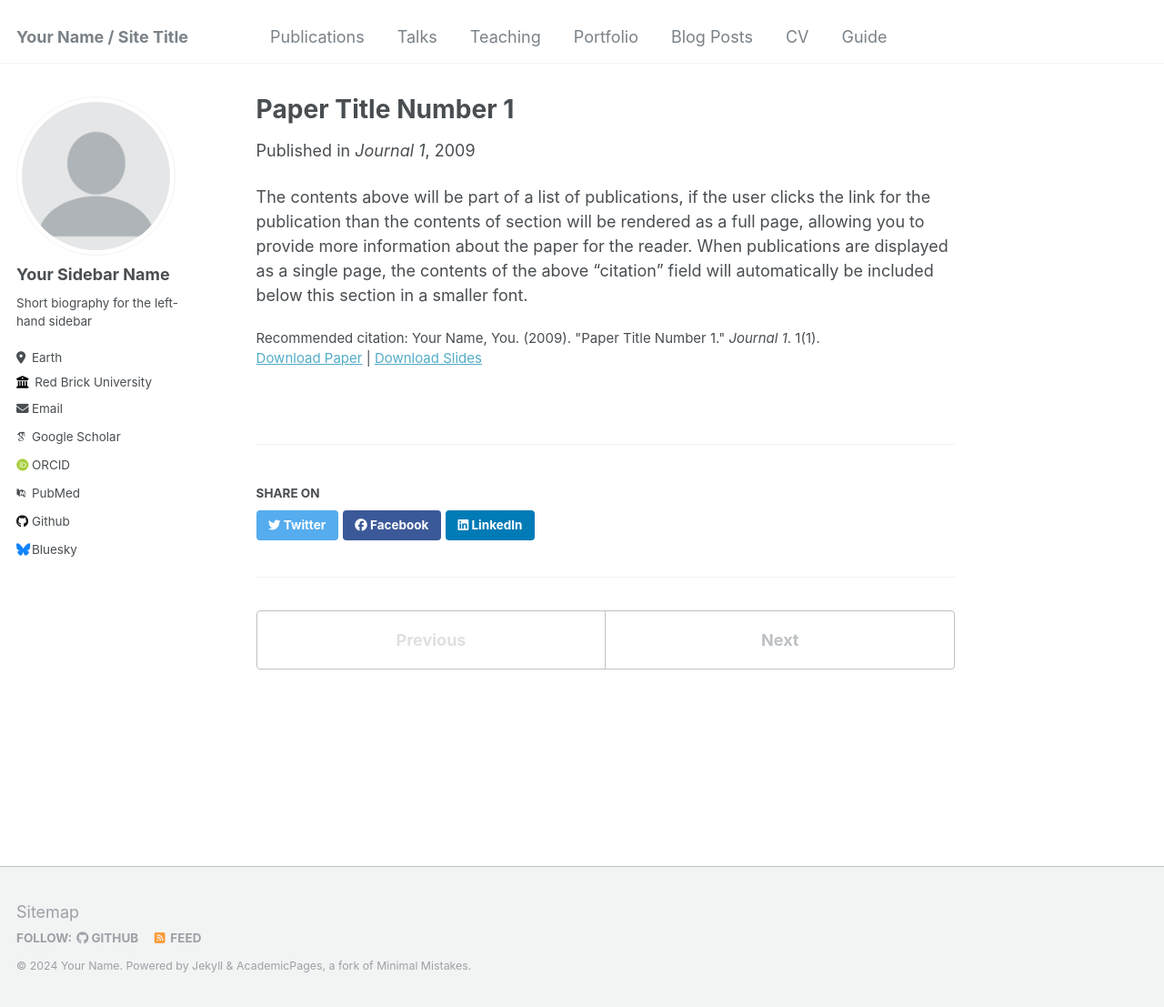
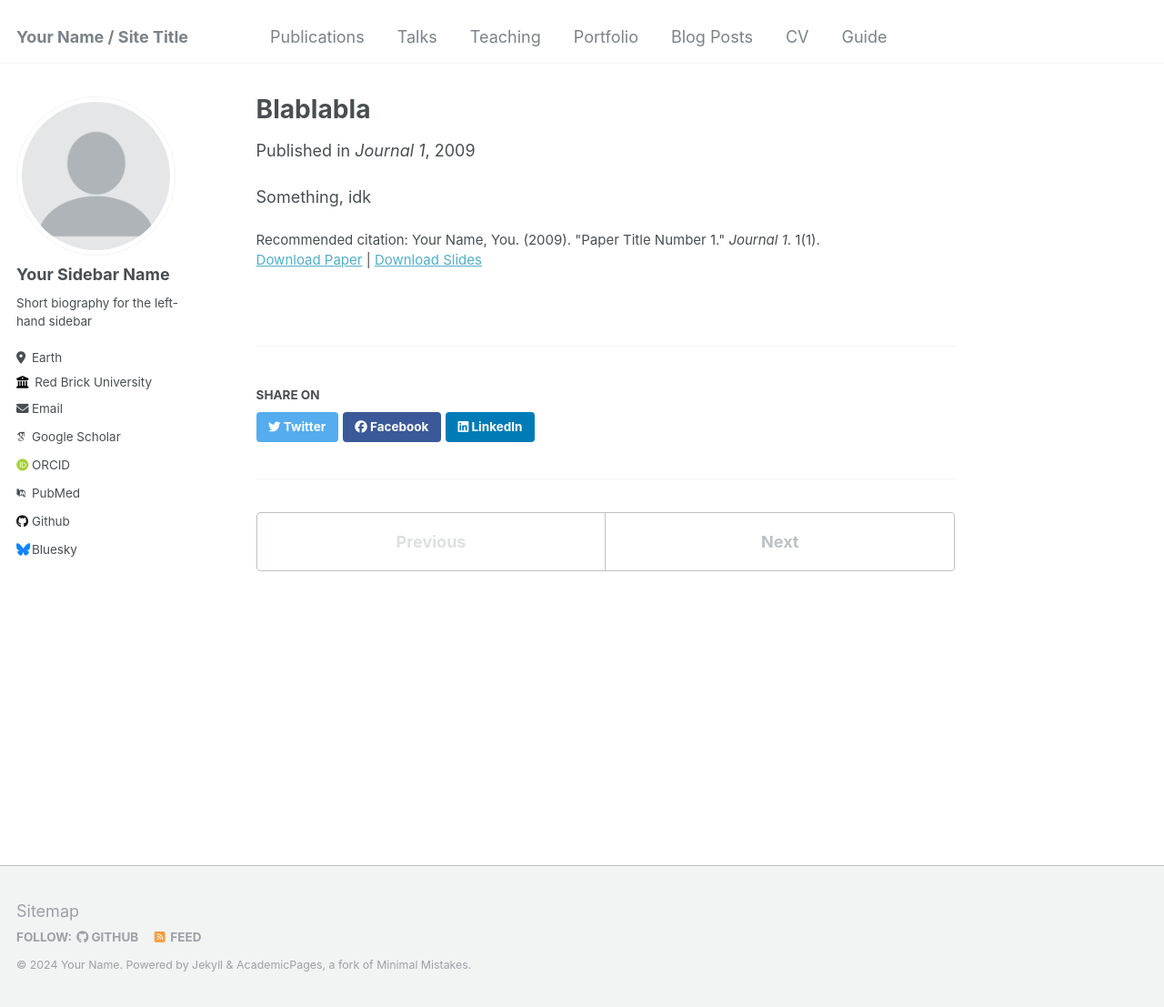
Before and after one commit to AlexMartinezMendez/amm, a Jekyll site: the page built from _publications/2009-10-01-paper-title-number-1.md, in a window 1280 px wide and 1107 px high. Shown: the whole window at 91% size. Built offline with Jekyll 4.4.1, drawn with Linux system fonts in a browser that asks for light colours; some web fonts are replaced.

Commit message:
Update 2009-10-01-paper-title-number-1.md

```diff
--- a/_publications/2009-10-01-paper-title-number-1.md
+++ b/_publications/2009-10-01-paper-title-number-1.md
@@ -1,5 +1,5 @@
 ---
-title: "Paper Title Number 1"
+title: "Blablabla"
 collection: publications
 permalink: /publication/2009-10-01-paper-title-number-1
 excerpt: 'This paper is about the number 1. The number 2 is left for future work.'
@@ -10,4 +10,4 @@ paperurl: 'http://academicpages.github.io/files/paper1.pdf'
 citation: 'Your Name, You. (2009). &quot;Paper Title Number 1.&quot; <i>Journal 1</i>. 1(1).'
 ---
 
-The contents above will be part of a list of publications, if the user clicks the link for the publication than the contents of section will be rendered as a full page, allowing you to provide more information about the paper for the reader. When publications are displayed as a single page, the contents of the above "citation" field will automatically be included below this section in a smaller font.
+Something, idk
```
